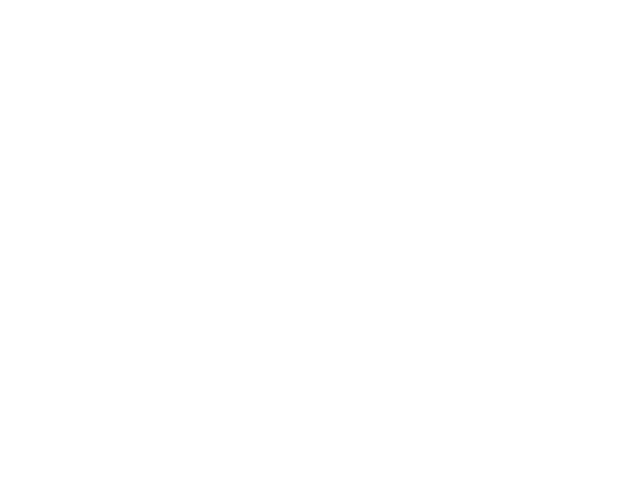
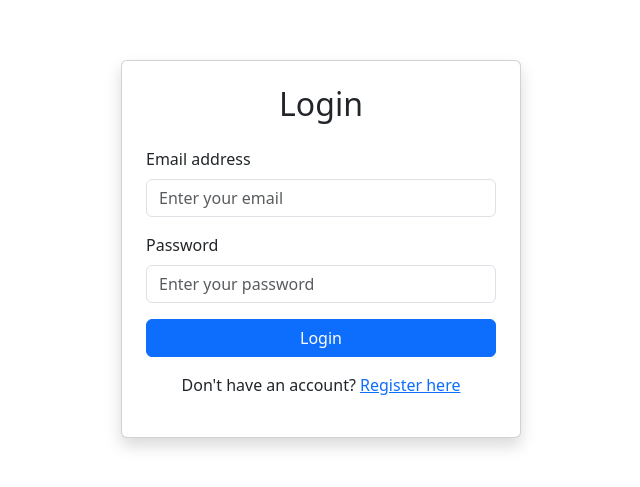
Before and after one commit to RNovice/petting-pick, a React (Vite) app in the folder week3/: page / in a window 1280 px wide. Shown: the part 151-638 px from the top of the page, without its empty margins (319-959 px from the left). Built offline with nearby package versions, Linux system fonts and the light colour scheme.

Commit message:
feat: week3 login page

```diff
--- a/week3/package.json
+++ b/week3/package.json
@@ -12,6 +12,7 @@
   },
   "dependencies": {
     "axios": "^1.7.9",
+    "bootstrap": "^5.3.3",
     "gh-pages": "^6.3.0",
     "react": "^18.3.1",
     "react-dom": "^18.3.1"
--- a/week3/src/App.jsx
+++ b/week3/src/App.jsx
@@ -1,12 +1,149 @@
-import { useState } from 'react'
+import { useState, useEffect } from "react";
+import axios from "axios";
+
+const env = import.meta.env;
+const { VITE_API_BASE: API_BASE, VITE_API_PATH: API_PATH } = env;
 
 function App() {
-  const [count, setCount] = useState(0)
+  const [isLogin, setIsLogin] = useState(false);
+  const [loginFormData, setLoginFormData] = useState({
+    username: env.VITE_USERNAME || "",
+    password: env.VITE_PASSWORD || "",
+  });
+  const [products, setProducts] = useState([]);
+  const [viewProduct, setViewProduct] = useState(null);
+
+  useEffect(() => {
+    async function checkLogin() {
+      try {
+        const token = document.cookie
+          .split("; ")
+          .find((row) => row.startsWith("authToken="))
+          ?.split("=")[1];
+        if (token === undefined) return;
+        axios.defaults.headers.common.Authorization = token;
+        const {
+          data: { success },
+        } = await axios.post(`${API_BASE}/api/user/check`);
+        setIsLogin(success);
+        if (success) getProducts();
+      } catch (err) {
+        console.error(err);
+      }
+    }
+    checkLogin();
+  }, []);
+
+  function handleLoginFormInput(e) {
+    const { name, value } = e.target;
+    setLoginFormData((pre) => ({
+      ...pre,
+      [name]: value,
+    }));
+  }
+
+  async function handleSubmit(e) {
+    e.preventDefault();
+
+    try {
+      const res = await axios.post(`${API_BASE}/admin/signin`, loginFormData);
+      const { token, expired } = res.data;
+      document.cookie = `authToken=${token};expires=${new Date(expired)};`;
+      axios.defaults.headers.common.Authorization = token;
+      getProducts();
+      setIsLogin(true);
+    } catch (err) {
+      console.error(err);
+      alert("Login Fail: \n" + err);
+    }
+  }
+
+  async function handleLogout() {
+    try {
+      const { status } = await axios.post(`${API_BASE}/logout`);
+      if (status === 200) {
+        document.cookie = "authToken; expires=Thu, 01 Jan 1970 00:00:00 UTC;";
+        setIsLogin(false);
+      }
+    } catch (err) {
+      console.error(err);
+    }
+  }
+
+  async function getProducts() {
+    try {
+      const res = await axios.get(`${API_BASE}/api/${API_PATH}/admin/products`);
+      setProducts(res.data.products);
+    } catch (err) {
+      console.error(err);
+    }
+  }
 
   return (
     <>
+      {isLogin ? (
+        <div className="container">
+          <button className="btn btn-danger mt-4" onClick={handleLogout}>
+            {" "}
+            Logout{" "}
+          </button>
+          <div className="row mt-3">
+            Edit products
+          </div>
+        </div>
+      ) : (
+        <div className="container d-flex justify-content-center align-items-center vh-100">
+          <div
+            className="card p-4 shadow"
+            style={{ width: "100%", maxWidth: "400px" }}
+          >
+            <h2 className="text-center mb-4">Login</h2>
+            <form onSubmit={handleSubmit}>
+              <div className="mb-3">
+                <label htmlFor="username" className="form-label">
+                  Email address
+                </label>
+                <input
+                  id="username"
+                  name="username"
+                  type="email"
+                  required={true}
+                  className="form-control"
+                  placeholder="Enter your email"
+                  value={loginFormData.username}
+                  onInput={handleLoginFormInput}
+                />
+              </div>
+              <div className="mb-3">
+                <label htmlFor="password" className="form-label">
+                  Password
+                </label>
+                <input
+                  id="password"
+                  name="password"
+                  type="password"
+                  required={true}
+                  className="form-control"
+                  placeholder="Enter your password"
+                  value={loginFormData.password}
+                  onInput={handleLoginFormInput}
+                />
+              </div>
+              <button type="submit" className="btn btn-primary w-100">
+                Login
+              </button>
+            </form>
+            <p className="text-center mt-3">
+              Don't have an account?{" "}
+              <a href="https://ec-course-api.hexschool.io/" target="_blank">
+                Register here
+              </a>
+            </p>
+          </div>
+        </div>
+      )}
     </>
-  )
+  );
 }
 
-export default App
+export default App;
--- a/week3/src/main.jsx
+++ b/week3/src/main.jsx
@@ -1,5 +1,7 @@
 import { StrictMode } from 'react'
 import { createRoot } from 'react-dom/client'
+import 'bootstrap/dist/css/bootstrap.min.css';
+
 import App from './App.jsx'
 
 createRoot(document.getElementById('root')).render(
```
Also changed, not shown: 1 other file (tests, documents, lock files or other folders).
